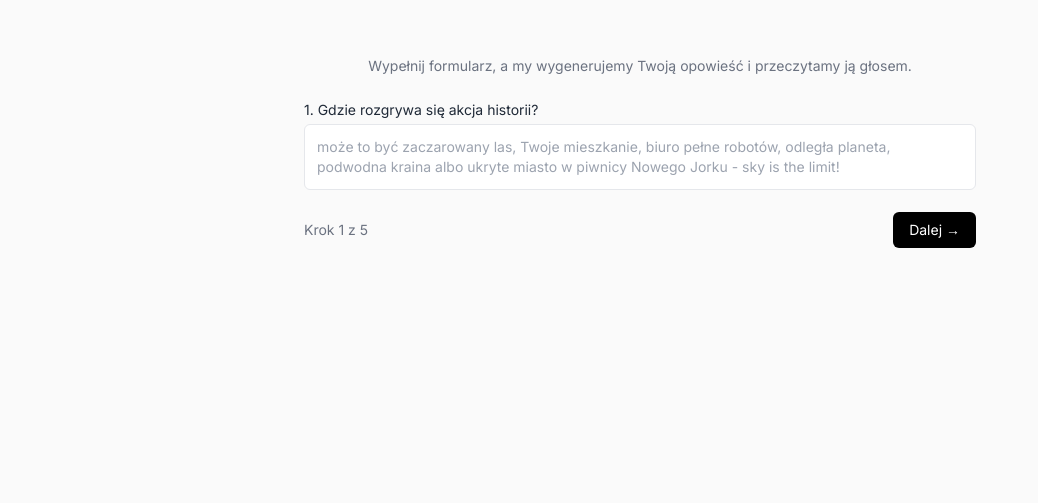
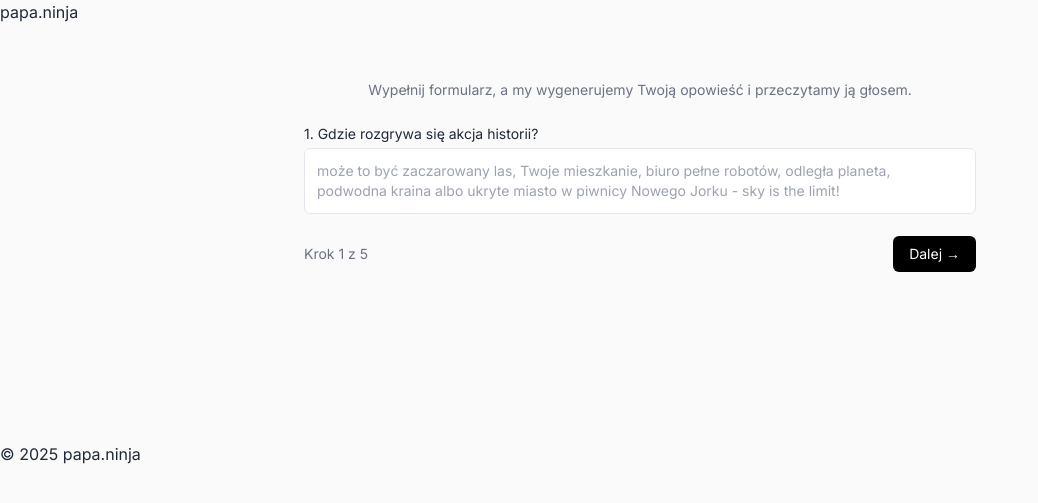
Before and after one commit to kamilsoldacki/will-you-read-me-smth, a Flask app: page / in a window 1280 px wide. Shown: the top 503 px of the page, without its empty margins (0-1038 px from the left). Run offline with Flask 3, Linux system fonts and the light colour scheme; some libraries are stand-ins or nearby versions.

Commit message:
Update index.html

```diff
--- a/templates/index.html
+++ b/templates/index.html
@@ -1,4 +1,3 @@
-
 <!DOCTYPE html>
 <html lang="pl">
 <head>
@@ -7,6 +6,7 @@
   <title>Twoja Bajka</title>
   <script src="https://cdn.tailwindcss.com"></script>
   <link href="https://fonts.googleapis.com/css2?family=Inter:wght@400;600&display=swap" rel="stylesheet" />
+  <link rel="stylesheet" href="/static/enhanced-style.css">
   <style>
     body {
       font-family: 'Inter', sans-serif;
@@ -30,12 +30,14 @@
   </style>
 </head>
 <body class="text-gray-800">
+  <div id="branding">papa.ninja</div>
   <div class="max-w-3xl mx-auto px-4 py-6">
     <div class="w-full p-6 sm:p-8">
       <div class="text-center mb-6">
         <p class="text-sm text-gray-500">Wypełnij formularz, a my wygenerujemy Twoją opowieść i przeczytamy ją głosem.</p>
       </div>
-      <form id="storyForm" class="space-y-4">
+      <div id="form-wrapper">
+<form id="storyForm" class="space-y-4">
         <div class="step">
           <label class="block mb-1 text-sm font-medium">1. Gdzie rozgrywa się akcja historii?</label>
           <textarea name="q1" required class="w-full p-3 border border-gray-200 rounded-md text-sm focus:outline-none focus:ring focus:ring-black" placeholder="może to być zaczarowany las, Twoje mieszkanie, biuro pełne robotów, odległa planeta, podwodna kraina albo ukryte miasto w piwnicy Nowego Jorku - sky is the limit!" style="resize: none;"></textarea>
@@ -65,6 +67,7 @@
           </div>
         </div>
       </form>
+    </div>
 
       <div id="loadingBarContainer" style="display:none;">
         <p id="loadingProgressText" class="text-gray-600 text-sm text-center mb-2">Generujemy Twoją bajkę... 0%</p>
@@ -80,5 +83,6 @@
     </div>
   </div>
   <script src="/static/script.js" defer></script>
+  <div id="footer">© 2025 papa.ninja</div>
 </body>
 </html>
```
